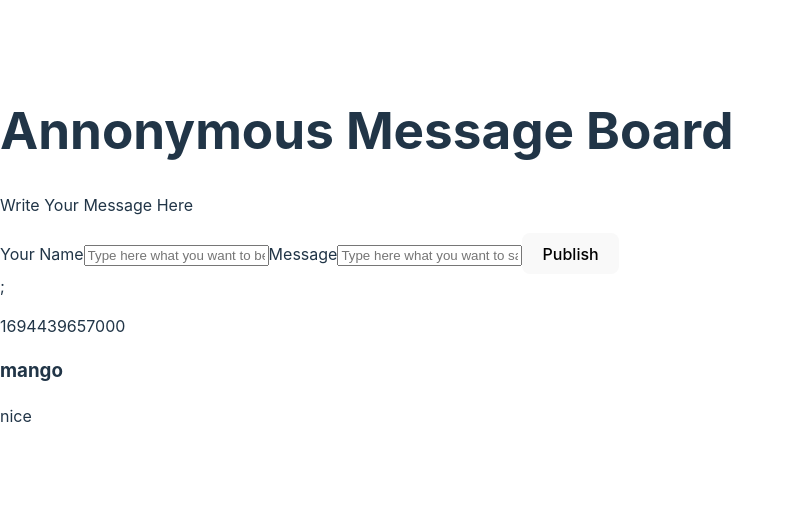
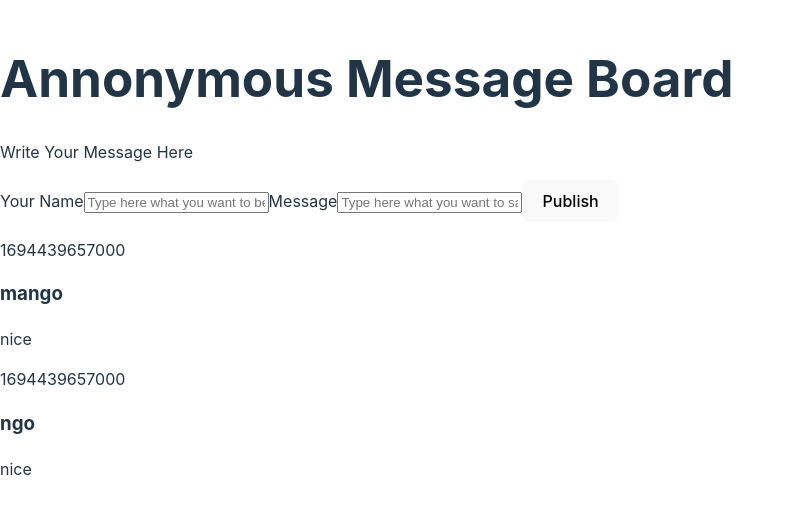
Before and after one commit to shuvrojit/message-board-frontend, a React (Vite) app: page / in a window 1280 px wide. Shown: the part 144-658 px from the top of the page, without its empty margins (0-794 px from the left). Built offline with nearby package versions, Linux system fonts and the light colour scheme.

Commit message:
Implement publishing feature

```diff
--- a/src/App.tsx
+++ b/src/App.tsx
@@ -1,11 +1,36 @@
+import { useState } from "react";
 import MessageForm from "./components/message-form";
 import MessageList from "./components/message-list";
 
 function App() {
+  const [messages, setMessages] = useState([
+    { name: "mango", id: 23, date: Date.now(), message: "nice" },
+    { name: "ngo", id: 33, date: Date.now(), message: "nice" },
+  ]);
+
+  const updateMessages = (newMessage) => {
+    const message = [newMessage, ...messages];
+    setMessages(message);
+  };
+
   return (
     <>
-      <MessageForm />;
-      <MessageList name="mango" date={Date.now()} message="nice" />
+      <MessageForm updateMessages={updateMessages} />
+      {messages.map((data) => {
+        {
+          console.log(data);
+        }
+        return (
+          <>
+            <MessageList
+              name={data.name}
+              date={data.date}
+              message={data.message}
+              key={data.id}
+            />
+          </>
+        );
+      })}
     </>
   );
 }
--- a/src/components/message-form.tsx
+++ b/src/components/message-form.tsx
@@ -1,6 +1,6 @@
 import { useState } from "react";
 
-const MessageForm = () => {
+const MessageForm = (props) => {
   const [name, setName] = useState("");
   const [message, setMessage] = useState("");
 
@@ -10,11 +10,22 @@ const MessageForm = () => {
   //   setName(e.target.value)
   // }
 
+  const publishMessage = (e) => {
+    e.preventDefault();
+    const newMessage = {
+      name: name,
+      message: message,
+      date: Date.now(),
+      id: 21,
+    };
+    props.updateMessages(newMessage);
+  };
+
   return (
     <>
       <h1> Annonymous Message Board</h1>
       <p>Write Your Message Here</p>
-      <form>
+      <form onSubmit={publishMessage}>
         <label htmlFor="Name">Your Name</label>
         <input
           onInput={(e) => {
```
Also changed, not shown: src/components/message-list.tsx (+4 -5 lines).
